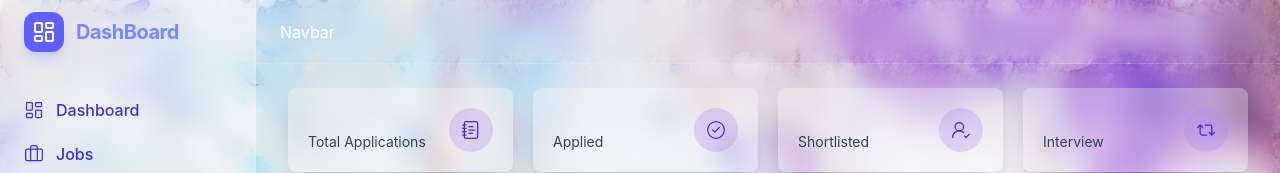
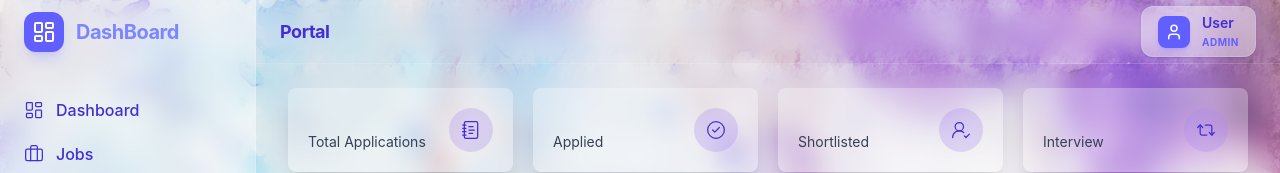
Before and after one commit to SiddiquiSaab04/ats-frontend, a React (Vite) app: page / in a window 1280 px wide. Shown: the top 173 px of the page. Built offline with nearby package versions, Linux system fonts and the light colour scheme; no server answers; sample sign-in values are in the browser's storage.

Commit message:
added the user info in navbar

```diff
--- a/src/api/auth/auth.ts
+++ b/src/api/auth/auth.ts
@@ -12,3 +12,8 @@ export const login = async (data: Login) => {
   const res = await AxiosInstance.post("/auth/login", data);
   return res.data.user;
 };
+
+export const getCurrentUser = async () => {
+  const res = await AxiosInstance.get("/user/me");
+  return res.data.user;
+};
--- a/src/components/layouts/Navbar.tsx
+++ b/src/components/layouts/Navbar.tsx
@@ -1,8 +1,45 @@
-import React from 'react';
+import React from "react";
+import { User } from "lucide-react";
+import { useCurrentUser } from "../../hooks/auth/auth";
+
 const Navbar: React.FC = () => {
+  const { data: userProfile } = useCurrentUser();
+
+  let name = userProfile?.name ?? localStorage.getItem("name") ?? "User";
+  let role = userProfile?.role ?? localStorage.getItem("role") ?? "Candidate";
+
+  // Keep localStorage updated whenever fresh profile data is available
+  if (userProfile?.name) {
+    localStorage.setItem("name", userProfile.name);
+  }
+
+  if (userProfile?.role) {
+    localStorage.setItem("role", userProfile.role);
+  }
+
   return (
-    <div className="flex h-16 w-full items-center justify-between px-6 bg-white/20 border-b border-white/15 text-white/90 backdrop-blur-md">
-  <p>Navbar</p>
+    <div className="flex h-16 w-full items-center justify-between px-6 bg-white/20 border-b border-white/15 text-indigo-700 backdrop-blur-md">
+      <div className="flex items-center">
+        <h1 className="text-lg font-bold tracking-tight">Portal</h1>
+      </div>
+
+      <div className="flex items-center gap-3">
+        <div className="flex items-center gap-3 rounded-xl border border-indigo-200/40 bg-white/40 px-4 py-1.5 shadow-sm">
+          <div className="flex h-8 w-8 items-center justify-center rounded-lg bg-indigo-500 text-white shadow-md shadow-indigo-500/20">
+            <User size={18} />
+          </div>
+
+          <div className="flex flex-col text-left">
+            <span className="text-sm font-semibold capitalize">
+              {name}
+            </span>
+
+            <span className="mt-0.5 text-[10px] font-bold uppercase tracking-wider text-indigo-500">
+              {role}
+            </span>
+          </div>
+        </div>
+      </div>
     </div>
   );
 };
--- a/src/hooks/auth/auth.ts
+++ b/src/hooks/auth/auth.ts
@@ -1,16 +1,20 @@
-import { useMutation } from "@tanstack/react-query";
-import { login } from "../../api/auth/auth";
-import type { Login } from "../../interfaces/auth";
+import { useMutation, useQuery } from "@tanstack/react-query";
+import { login, signup, getCurrentUser } from "../../api/auth/auth";
+import type { Login, UserProfile } from "../../interfaces/auth";
 import { useNavigate } from "react-router-dom";
-import { signup } from "../../api/auth/auth";
 import type { Signup } from "../../interfaces/auth";
 
 const loginUser = () => {
     const navigate = useNavigate();
     return useMutation({
         mutationFn: (data: Login) => login(data),
-        onSuccess: (data) => {
-            localStorage.setItem("token", data.token);
+        onSuccess: (data: any) => {
+            const token = data?.token;
+            const name = data?.name;
+            const role = data?.role ;
+            localStorage.setItem("token", token);
+            localStorage.setItem("name", name);
+            localStorage.setItem("role", role);
             navigate("/dashboard");
         }
     });
@@ -26,4 +30,12 @@ const useSignup = () => {
   });
 };
 
-export  { useSignup, loginUser }
+const useCurrentUser = () => {
+  return useQuery<UserProfile>({
+    queryKey: ["currentUser"],
+    queryFn: () => getCurrentUser(),
+    enabled: !!localStorage.getItem("token"),
+  });
+};
+
+export  { useSignup, loginUser, useCurrentUser }
```
Also changed, not shown: src/interfaces/auth.ts (+9 -0 lines).
